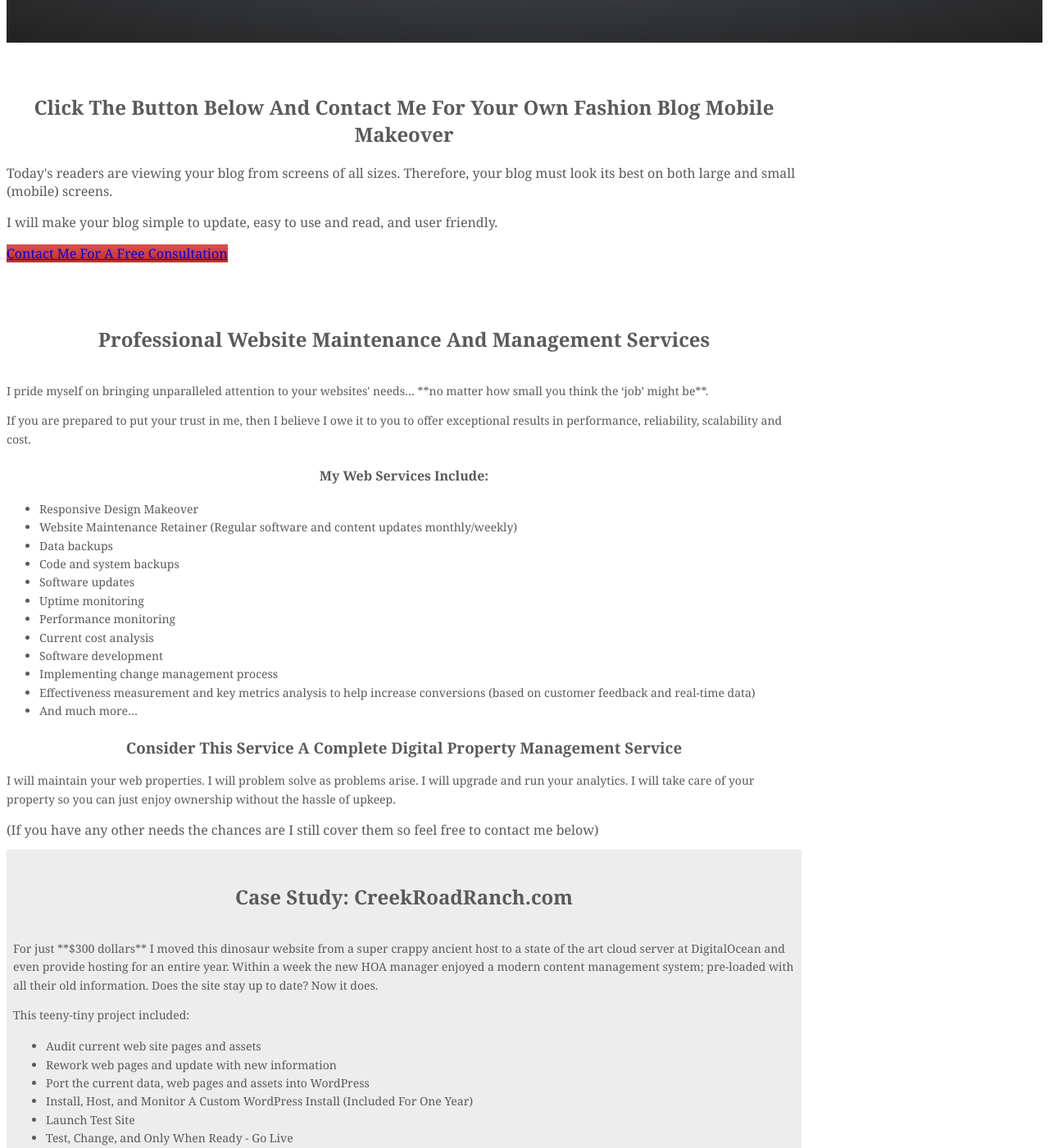
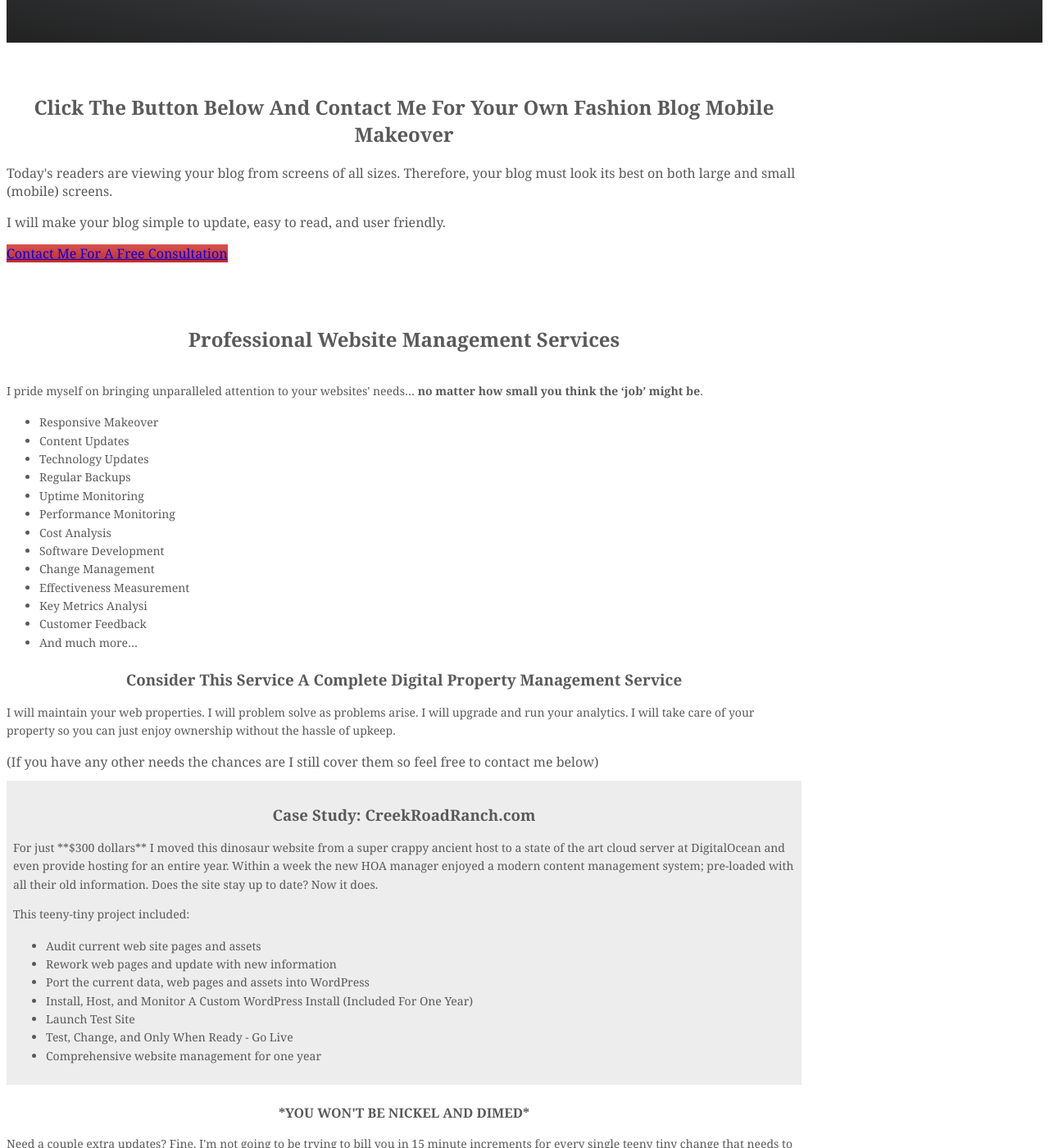
Before and after one commit to rayleyva/caoimhghin.github.io, a Jekyll site: the page built from services-fashion.html, in a window 1280 px wide and 1400 px high, scrolled down 201 px. Shown: the whole window at 82% size. Built offline with Jekyll 4.4.1, drawn with Linux system fonts in a browser that asks for light colours; some of the changed text lies outside the part shown.

Commit message:
text updates on fashion services page

```diff
--- a/services-fashion.html
+++ b/services-fashion.html
@@ -30,7 +30,7 @@
             <h2>Click The Button Below And Contact Me For Your Own <b>Fashion Blog Mobile Makeover</b></h2>
             <p class="lead text-center">Today's readers are viewing your blog from screens of all sizes. Therefore, your blog must look its best
             on both large and small (mobile) screens.</p>
-            <p class="lead text-center">I will make your blog simple to update, easy to use and read, and user friendly.</p>
+            <p class="lead text-center">I will make your blog simple to update, easy to read, and user friendly.</p>
             <div class="col-md-12 text-center">
                 <a href="/get-started/" class="btn btn-danger btn-lg" style="white-space:normal;">Contact Me For A Free Consultation</a>
             </div>
@@ -43,31 +43,23 @@
 <div class="container marketing-container">
     <div class="row">
         <div class="col-md-12">
-             <h2>Professional Website Maintenance And Management Services</h2>
+             <h2>Professional Website Management Services</h2>
 
-            <p>I pride myself on bringing unparalleled
-                attention to your websites' needs…
-                **no matter how small you think the ‘job’ might be**.</p>
-
-            <p>If you are prepared to put your trust in me, then I believe I owe it to you to offer exceptional results
-                in performance, reliability, scalability and cost.
-            </p>
-
-            <h4 class="text-left">My Web Services Include:</h4>
+            <p>I pride myself on bringing unparalleled attention to your websites' needs… <b>no matter how small you think the ‘job’ might be</b>.</p>
 
             <ul>
-                <li>Responsive Design Makeover</li>
-                <li>Website Maintenance Retainer (Regular software and content updates monthly/weekly)</li>
-                <li>Data backups</li>
-                <li>Code and system backups</li>
-                <li>Software updates</li>
-                <li>Uptime monitoring</li>
-                <li>Performance monitoring</li>
-                <li>Current cost analysis</li>
-                <li>Software development</li>
-                <li>Implementing change management process</li>
-                <li>Effectiveness measurement and key metrics analysis to help increase conversions (based on customer
-                    feedback and real-time data)</li>
+                <li>Responsive Makeover</li>
+                <li>Content Updates</li>
+                <li>Technology Updates</li>
+                <li>Regular Backups</li>
+                <li>Uptime Monitoring</li>
+                <li>Performance Monitoring</li>
+                <li>Cost Analysis</li>
+                <li>Software Development</li>
+                <li>Change Management</li>
+                <li>Effectiveness Measurement</li>
+                <li>Key Metrics Analysi</li>
+                <li>Customer Feedback</li>
                 <li>And much more…</li>
             </ul>
 
@@ -82,15 +74,12 @@
             </div>
 
             <div style="background-color:#ededed;margin-top:10px;margin-bottom:15px;padding:8px;">
-            <h2>Case Study: CreekRoadRanch.com</h2>
+            <h3>Case Study: CreekRoadRanch.com</h3>
 
             <p>
                 For just **$300 dollars** I moved this dinosaur website from a super crappy ancient host to a state of
-                the art cloud server at
-                DigitalOcean and even provide hosting for an entire year. Within a week the new HOA manager enjoyed a
-                modern content
-                management system; pre-loaded with all their old information. Does the site stay up to date? Now it
-                does.
+                the art cloud server at DigitalOcean and even provide hosting for an entire year. Within a week the new HOA manager enjoyed a
+                modern content management system; pre-loaded with all their old information. Does the site stay up to date? Now it does.
             </p>
 
             <p>
@@ -113,8 +102,7 @@
                 teeny tiny change that needs to be made to your site.
             </p>
 
-            <h3>Ready to get your project back on track? there's no better time than <b>right now</b>.
-            </h3>
+            <h3>Ready For Your Digital Makeover? There's No Better Time Than <b>Right Now</b>.</h3>
 
             <p>
                 Send me an email using the button below with a description of the work you
```
